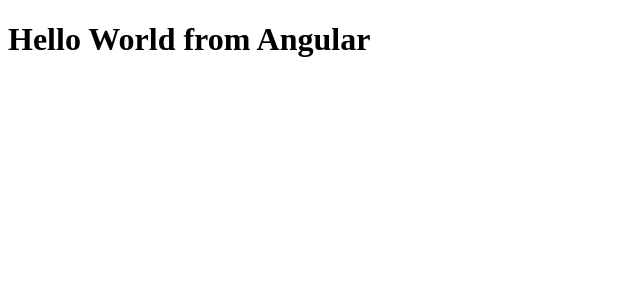
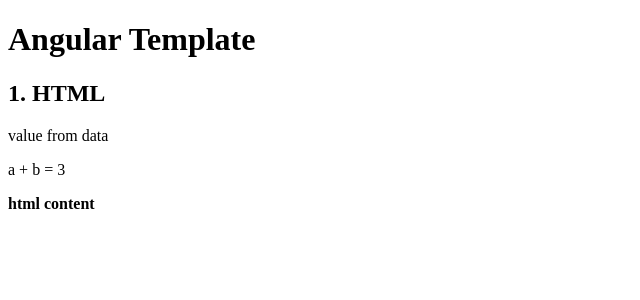
Before and after one commit to LearnShare/vra-angular, an Angular app: page / in a window 1280 px wide. Shown: the top 300 px of the page, without its empty margins (0-640 px from the left). Built offline with nearby package versions, Linux system fonts and the light colour scheme.

Commit message:
(demo): template.

```diff
--- a/src/app/app.component.html
+++ b/src/app/app.component.html
@@ -1,4 +1,3 @@
 <div class="app">
-  <app-hello-world
-      [msg]="helloMsg"></app-hello-world>
+  <app-demo-template></app-demo-template>
 </div>
--- a/src/app/app.module.ts
+++ b/src/app/app.module.ts
@@ -3,12 +3,12 @@
 
 import { AppRoutingModule } from './app-routing.module';
 import { AppComponent } from './app.component';
-import { HelloWorldComponent } from './components/hello-world/hello-world.component';
+import { DemoTemplateComponent } from './components/demo-template/demo-template.component';
 
 @NgModule({
   declarations: [
     AppComponent,
-    HelloWorldComponent,
+    DemoTemplateComponent,
   ],
   imports: [
     BrowserModule,
--- /dev/null
+++ b/src/app/components/demo-template/demo-template.component.html
@@ -0,0 +1,8 @@
+<div class="app-demo-template">
+  <h1>Angular Template</h1>
+  <h2>1. HTML</h2>
+  <p>{{ msg }}</p>
+  <p>a + b = {{ a + b }}</p>
+  <p
+      [innerHTML]="htmlContent"></p>
+</div>
--- /dev/null
+++ b/src/app/components/demo-template/demo-template.component.ts
@@ -0,0 +1,19 @@
+import { Component } from '@angular/core';
+
+@Component({
+  selector: 'app-demo-template',
+  templateUrl: './demo-template.component.html',
+})
+export class DemoTemplateComponent {
+  msg: string;
+  a: number;
+  b: number;
+  htmlContent: string;
+
+  constructor() {
+    this.msg = 'value from data';
+    this.a = 1;
+    this.b = 2;
+    this.htmlContent = '<strong>html content</strong>';
+  }
+}
--- a/src/app/components/hello-world/hello-world.component.html
+++ /dev/null
@@ -1 +0,0 @@
-<h1>{{ msg }}</h1>
```
Also changed, not shown: src/app/components/hello-world/hello-world.component.ts (deleted, +0 -12 lines), .eslintrc.json.
